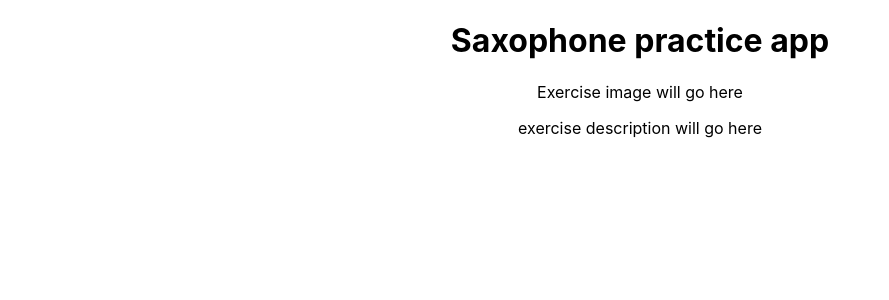
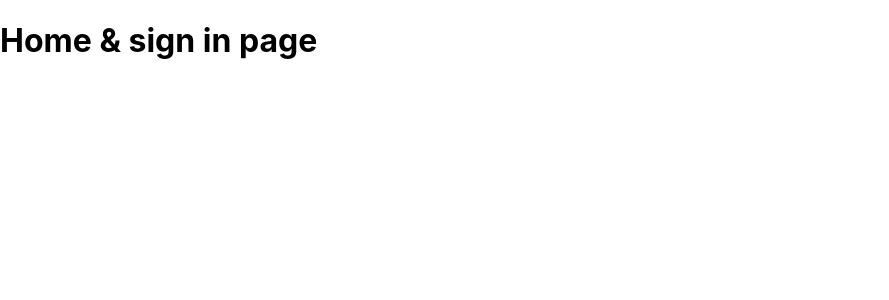
Before and after one commit to Chrisharnett/sax-practice-app, a React (Create React App) app: page / in a window 1280 px wide. Shown: the top 300 px of the page, without its empty margins (0-889 px from the left). Built offline with nearby package versions, Linux system fonts and the light colour scheme.

Commit message:
Added react routes

```diff
--- a/package.json
+++ b/package.json
@@ -8,6 +8,7 @@
     "@testing-library/user-event": "^13.5.0",
     "react": "^18.2.0",
     "react-dom": "^18.2.0",
+    "react-router-dom": "^6.16.0",
     "react-scripts": "5.0.1",
     "web-vitals": "^2.1.4"
   },
--- a/src/App.js
+++ b/src/App.js
@@ -1,13 +1,30 @@
 import './App.css';
 
-function App() {
+function Home() {
   return (
-    <div className="App">
-      <h1>Saxophone practice app</h1>
-      <p>Exercise image will go here</p>
-      <p>exercise description will go here</p>
+    <div>
+      <h1>Home & sign in page</h1>
     </div>
-  );
+  )
+};
+
+export function Student() {
+  return (
+    <div>
+      <h1>Student practice page</h1>
+    </div>
+  )
+};
+
+export function Teacher() {
+  return (
+    <div>
+      <h1>Teacher assignment page</h1>
+    </div>
+  )
+};
+
+
+export function App() {
+  return <Home />;
 }
-
-export default App;
--- a/src/index.js
+++ b/src/index.js
@@ -1,14 +1,24 @@
 import React from 'react';
 import ReactDOM from 'react-dom/client';
 import './index.css';
-import App from './App';
+import { App, Student, Teacher } from './App';
 import reportWebVitals from './reportWebVitals';
+import {
+  BrowserRouter,
+  Routes,
+  Route } from "react-router-dom";
 
 const root = ReactDOM.createRoot(document.getElementById('root'));
 root.render(
-  <React.StrictMode>
-    <App />
-  </React.StrictMode>
+  <BrowserRouter>
+  <Routes>
+    <Route path="/" element={<App />} />
+    <Route path="/student" element={<Student />} />
+    <Route path="/teacher" element={<Teacher />} />
+  </Routes>
+
+  </BrowserRouter>,
+  document.getElementById("root")
 );
 
 // If you want to start measuring performance in your app, pass a function
```
Also changed, not shown: 1 other file (tests, documents, lock files or other folders).
